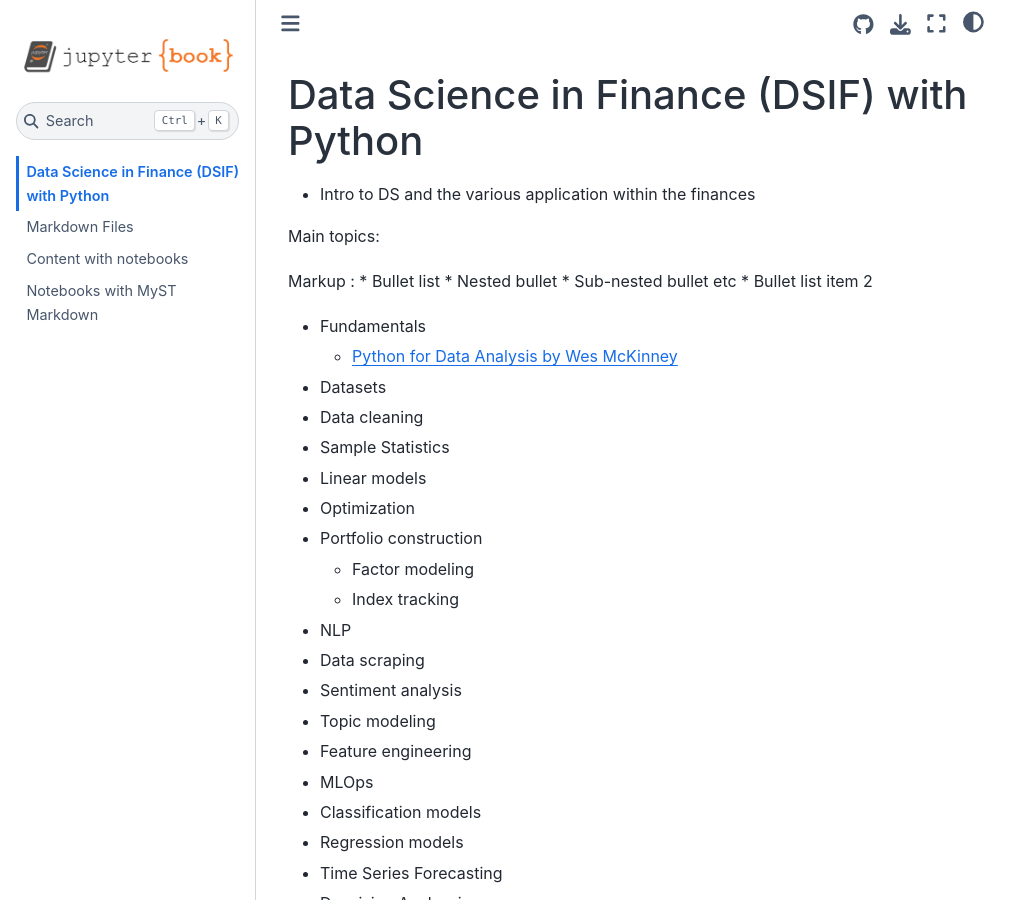
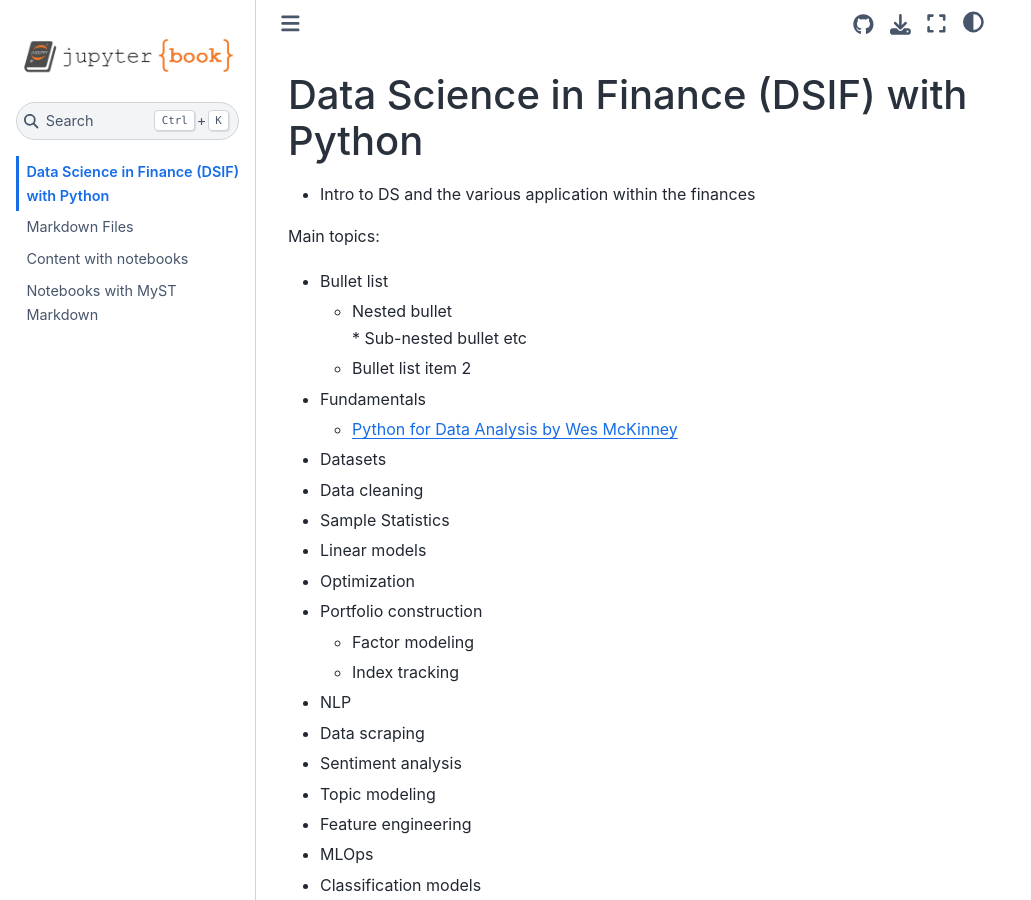
Before and after one commit to naftalic/DSIF, a Jupyter Book: the page built from intro.md, in a window 1280 px wide and 900 px high. Shown: the whole window, without its empty margins (0-1031 px from the left). Built offline with Jupyter Book 1.0.4 settings and Sphinx 7.4.7 and the Sphinx Book theme 1.1.4, drawn with Linux system fonts in a browser that asks for light colours.

Commit message:
Update intro.md

```diff
--- a/intro.md
+++ b/intro.md
@@ -4,10 +4,10 @@
 
 Main topics:
 
- Markup : * Bullet list
-              * Nested bullet
-                  * Sub-nested bullet etc
-          * Bullet list item 2
+* Bullet list
+    * Nested bullet
+            * Sub-nested bullet etc
+    * Bullet list item 2
 
 * Fundamentals
   * [Python for Data Analysis by Wes McKinney](https://wesmckinney.com/book/)
```
